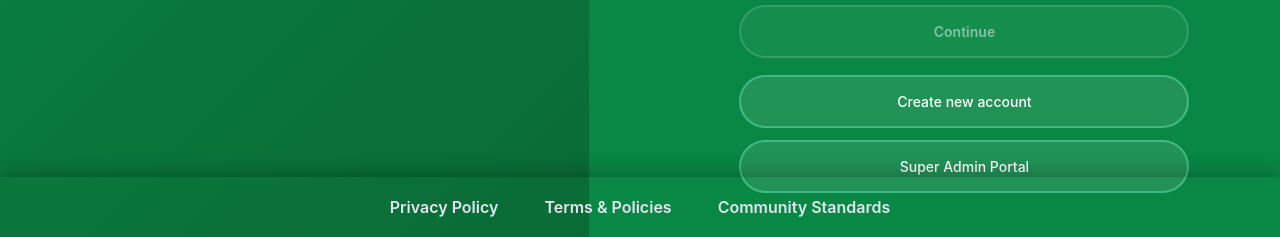
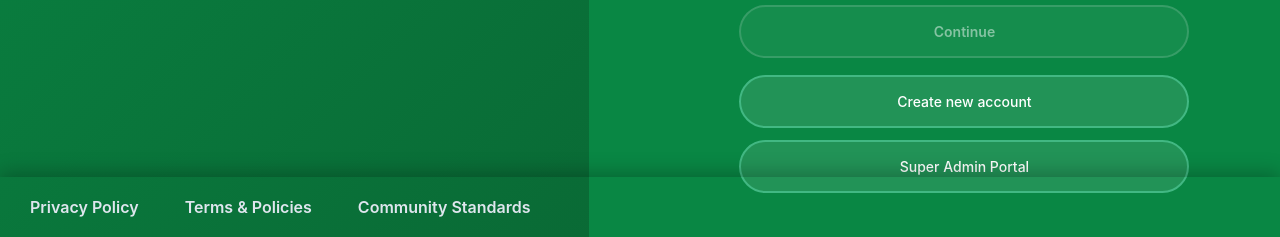
Before and after one commit to escall-dev/Qnnect, a PHP site: page /Qnnect/admin/login.php in a window 1280 px wide. Shown: the part 563-800 px from the top of the page. Run offline with PHP 8.4, Linux system fonts and the light colour scheme; data comes from the database, SQL or seed files in the repository.

Commit message:
footer moved to left

```diff
--- a/admin/login.php
+++ b/admin/login.php
@@ -730,7 +730,7 @@ $schools = getSchools($conn);
     padding: 12px 16px;
     display: flex;
     align-items: center;
-    justify-content: center;
+    justify-content: start;
     gap: 18px;
     z-index: 1000;
     box-shadow: 0 -4px 18px rgba(0,0,0,0.25);
```
